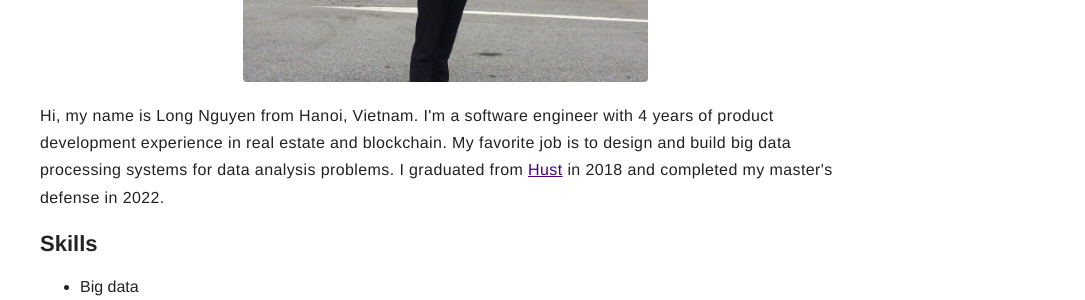
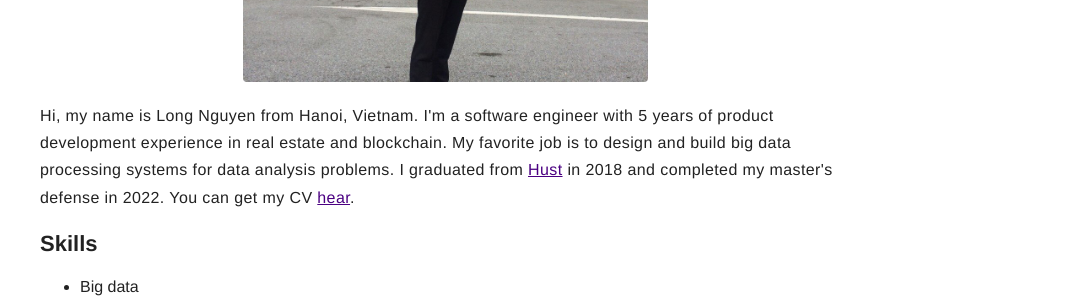
Before and after one commit to longcnttbkhn/longcnttbkhn.github.io, a Jekyll site: the page built from about.md, in a window 1280 px wide. Shown: the part 448-748 px from the top of the page, without its empty margins (195-1280 px from the left). Built offline with Jekyll 4.4.1, drawn with Linux system fonts in a browser that asks for light colours; nearby versions of some CDN libraries.

Commit message:
update cv

```diff
--- a/_config.yml
+++ b/_config.yml
@@ -1,6 +1,6 @@
 # main text of home
 title: Long Nguyen
-bio: Software Engineer
+bio: Data Engineer
 
 # twitter summary info
 description: Blog sharing knowledge and experience of a happy programer.
--- a/about.md
+++ b/about.md
@@ -5,7 +5,7 @@ sitemap: false
 ---
 ![Profile Image]({% if site.external-image %}{{ site.picture }}{% else %}{{ site.url }}/{{ site.picture }}{% endif %})
 
-<p>Hi, my name is Long Nguyen from Hanoi, Vietnam. I'm a software engineer with 4 years of product development experience in real estate and blockchain. My favorite job is to design and build big data processing systems for data analysis problems. I graduated from <a href="https://www.hust.edu.vn/">Hust</a> in 2018 and completed my master's defense in 2022. </p>
+<p>Hi, my name is Long Nguyen from Hanoi, Vietnam. I'm a software engineer with 5 years of product development experience in real estate and blockchain. My favorite job is to design and build big data processing systems for data analysis problems. I graduated from <a href="https://www.hust.edu.vn/">Hust</a> in 2018 and completed my master's defense in 2022. You can get my CV <a href="/assets/docs/nguyen_hoang_long_data_engineer.pdf">hear</a>.</p>
 
 <h2>Skills</h2>
 
```
Also changed, not shown: 1 other file.
